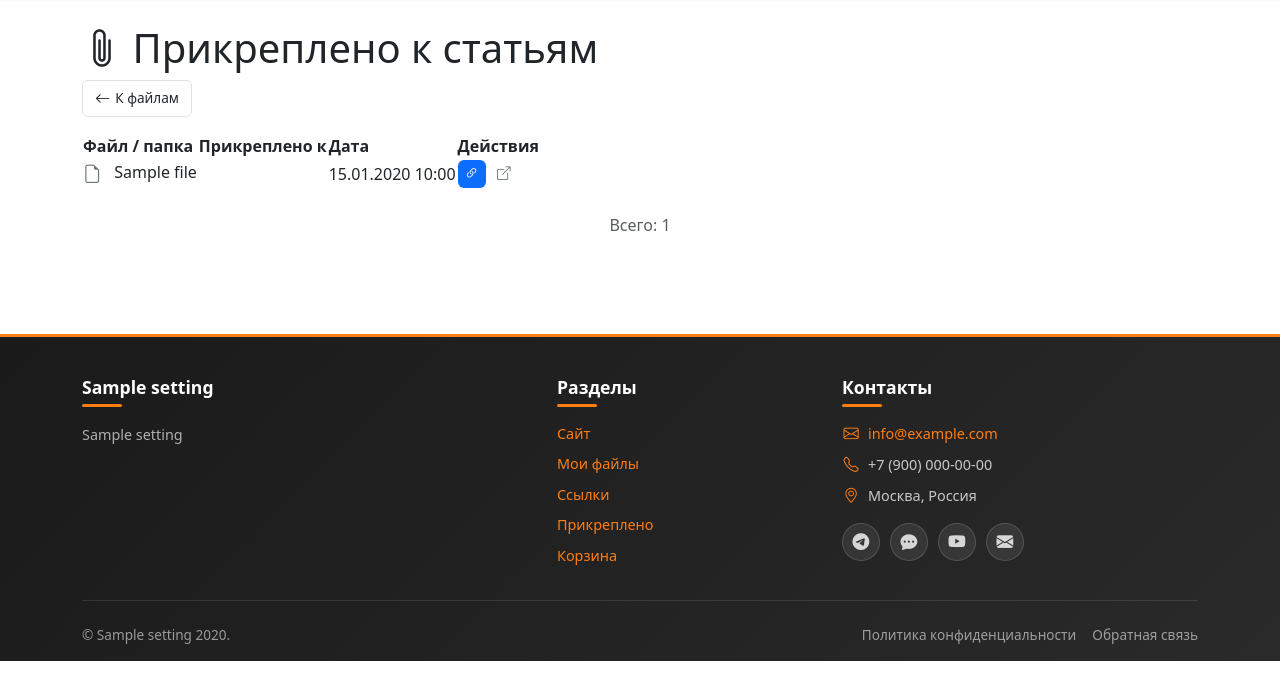
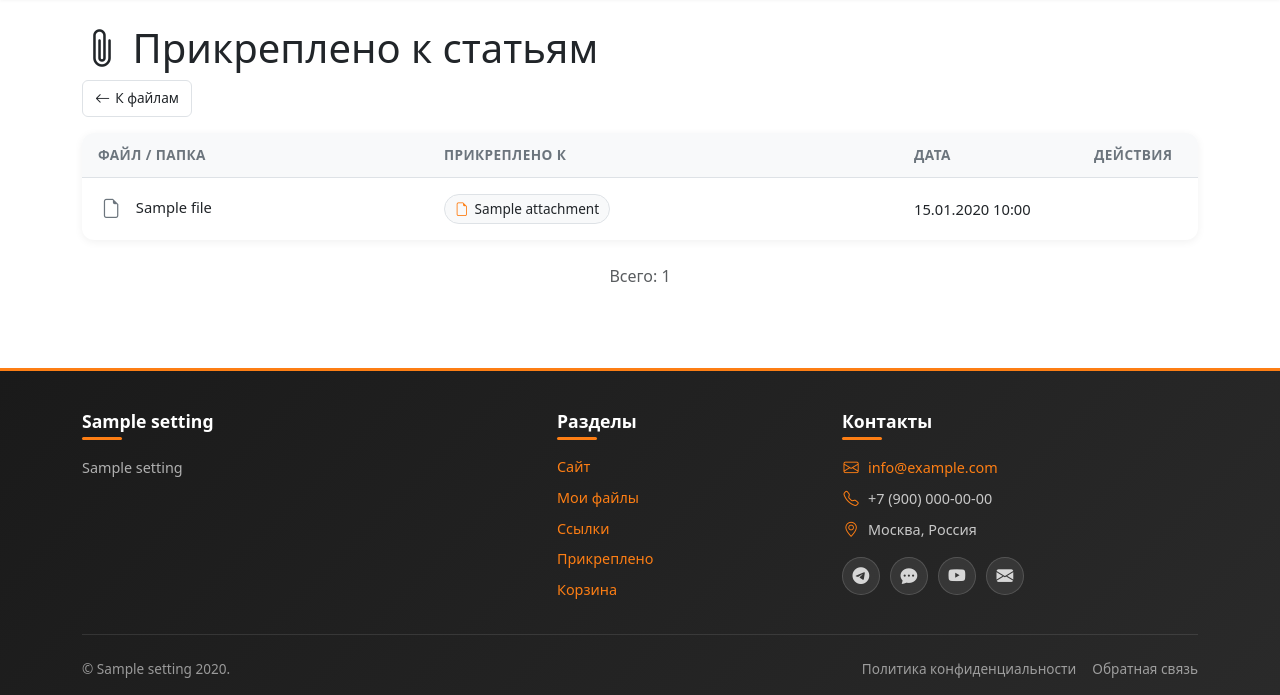
Before and after one commit to cherkashinin89/platform, a Flask app: template cloud/templates/attached.html in a window 1280 px wide. Shown: the part 139-834 px from the top of the page. Before the commit the page ends 800 px from the top, so only its background shows below. Run offline with Flask 3, Linux system fonts and the light colour scheme; the template is opened without the code that fills it: most values are stand-ins (such as "Sample title", 1, 10 or a date in 2020); some libraries are stand-ins or nearby versions.

Commit message:
W36+W3: стилизация attached.html + цвета иконок + порядок загрузки модалки

```diff
--- a/cloud/templates/attached.html
+++ b/cloud/templates/attached.html
@@ -3,6 +3,114 @@
 {% block title %}MyCloud — Прикреплено к статьям{% endblock %}
 
 {% block content %}
+
+<style>
+    /* W36: стили таблицы привязок (аналог shares.html) */
+    .items-table {
+        width: 100%;
+        border-collapse: collapse;
+        background: var(--color-bg);
+        border-radius: var(--radius-md);
+        overflow: hidden;
+        box-shadow: var(--shadow-sm);
+    }
+
+    .items-table th {
+        text-align: left;
+        padding: 12px 16px;
+        background: var(--color-bg-alt);
+        color: var(--color-text-muted);
+        font-size: 0.85rem;
+        font-weight: 600;
+        text-transform: uppercase;
+        letter-spacing: 0.03em;
+        border-bottom: 1px solid var(--color-border);
+    }
+
+    .items-table td {
+        padding: 14px 16px;
+        border-bottom: 1px solid var(--color-border);
+        vertical-align: middle;
+        font-size: 0.92rem;
+    }
+
+    .items-table tr:last-child td {
+        border-bottom: none;
+    }
+
+    .items-table tr:hover td {
+        background: var(--color-primary-soft);
+    }
+
+    .item-icon {
+        display: inline-flex;
+        align-items: center;
+        justify-content: center;
+        width: 26px;
+        height: 26px;
+        font-size: 1.2rem;
+        vertical-align: middle;
+        margin-right: 8px;
+    }
+
+    .item-icon.folder { color: var(--color-primary); }
+
+    .item-link {
+        color: var(--color-text);
+        text-decoration: none;
+        font-weight: 500;
+    }
+
+    .item-link:hover { color: var(--color-primary); }
+
+    .attached-badge {
+        display: inline-flex;
+        align-items: center;
+        gap: 6px;
+        padding: 4px 10px;
+        background: var(--color-bg-alt);
+        border: 1px solid var(--color-border);
+        border-radius: var(--radius-pill);
+        font-size: 0.85rem;
+        margin: 2px 0;
+    }
+
+    .attached-badge i { color: var(--color-primary); }
+
+    .attached-badge a {
+        color: var(--color-text);
+        text-decoration: none;
+    }
+
+    .attached-badge a:hover { color: var(--color-primary); }
+
+    .row-actions {
+        display: flex;
+        gap: 6px;
+    }
+
+    .btn-icon-action {
+        display: inline-flex;
+        align-items: center;
+        justify-content: center;
+        width: 32px;
+        height: 32px;
+        border-radius: var(--radius-sm);
+        border: 1px solid var(--color-border);
+        background: var(--color-bg);
+        color: var(--color-text);
+        cursor: pointer;
+        text-decoration: none;
+        transition: var(--transition-fast);
+        font-size: 0.95rem;
+    }
+
+    .btn-icon-action:hover {
+        background: var(--color-primary-soft);
+        border-color: var(--color-primary);
+        color: var(--color-primary);
+    }
+</style>
 
 {# === ЗАГОЛОВОК === #}
 <h1 class="cloud-page-title">
@@ -19,49 +127,44 @@
 
 {# === СПИСОК === #}
 {% if attached_list %}
-    <table class="cloud-table">
+    <table class="items-table">
         <thead>
             <tr>
                 <th>Файл / папка</th>
                 <th>Прикреплено к</th>
-                <th>Дата</th>
-                <th>Действия</th>
+                <th style="width: 180px;">Дата</th>
+                <th style="width: 120px;">Действия</th>
             </tr>
         </thead>
         <tbody>
             {% for entry in attached_list %}
                 {% set s = entry.share %}
                 <tr>
-                    {# === Имя файла === #}
                     <td>
+                        {% if s.file.is_folder %}
+                            <span class="item-icon folder"><i class="bi bi-folder-fill"></i></span>
+                        {% else %}
                             {% set icon_class, icon_color = s.file.name | icon_for_file() %}
                             <span class="item-icon file" style="color: {{ icon_color }};">
                                 <i class="bi {{ icon_class }}"></i>
                             </span>
-                        <a href="/s/{{ s.token }}" target="_blank" class="item-link">
-                            {{ s.file.name }}
-                        </a>
+                        {% endif %}
+                        <a href="/s/{{ s.token }}" target="_blank" class="item-link">{{ s.file.name }}</a>
                     </td>
 
-                    {# === Прикреплено к (список) === #}
                     <td>
                         {% for a in entry.attachments %}
+                            <span class="attached-badge">
                                 {% if a.target_type == 'article' %}
-                                <span class="attached-badge">
                                     <i class="bi bi-file-text"></i>
+                                {% else %}
+                                    <i class="bi bi-file-earmark"></i>
+                                {% endif %}
                                 <a href="{{ a.url }}" target="_blank">{{ a.title }}</a>
                             </span>
-                            {% elif a.target_type == 'page' %}
-                                <span class="attached-badge">
-                                    <i class="bi bi-file-earmark"></i>
-                                    <a href="{{ a.url }}" target="_blank">{{ a.title }}</a>
-                                </span>
-                            {% endif %}
-                            {% if not loop.last %}<br>{% endif %}
                         {% endfor %}
                     </td>
 
-                    {# === Дата === #}
                     <td>
                         {% if entry.attachments %}
                             {{ entry.attachments[0].date.strftime('%d.%m.%Y %H:%M') }}
@@ -70,18 +173,20 @@
                         {% endif %}
                     </td>
 
-                    {# === Действия === #}
                     <td>
-                        <button class="btn-icon-action btn-copy"
+                        <div class="row-actions">
+                            <button type="button"
+                                    class="btn-icon-action"
                                     onclick="copyToClipboard('/s/{{ s.token }}')"
                                     title="Скопировать ссылку">
                                 <i class="bi bi-link-45deg"></i>
                             </button>
                             <a href="/s/{{ s.token }}" target="_blank"
-                           class="btn-icon-action btn-share"
+                               class="btn-icon-action"
                                title="Открыть">
                                 <i class="bi bi-box-arrow-up-right"></i>
                             </a>
+                        </div>
                     </td>
                 </tr>
             {% endfor %}
```
Also changed, not shown: core/static/js/attached-files.js (+22 -16 lines). Lines whose indentation alone changed are shown as unchanged.
